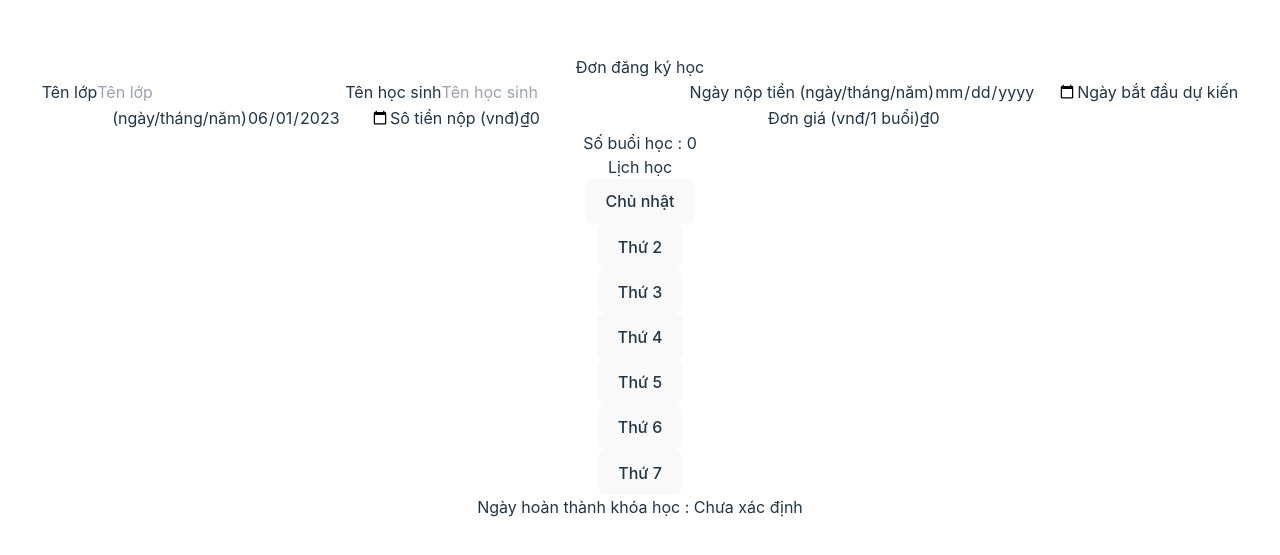
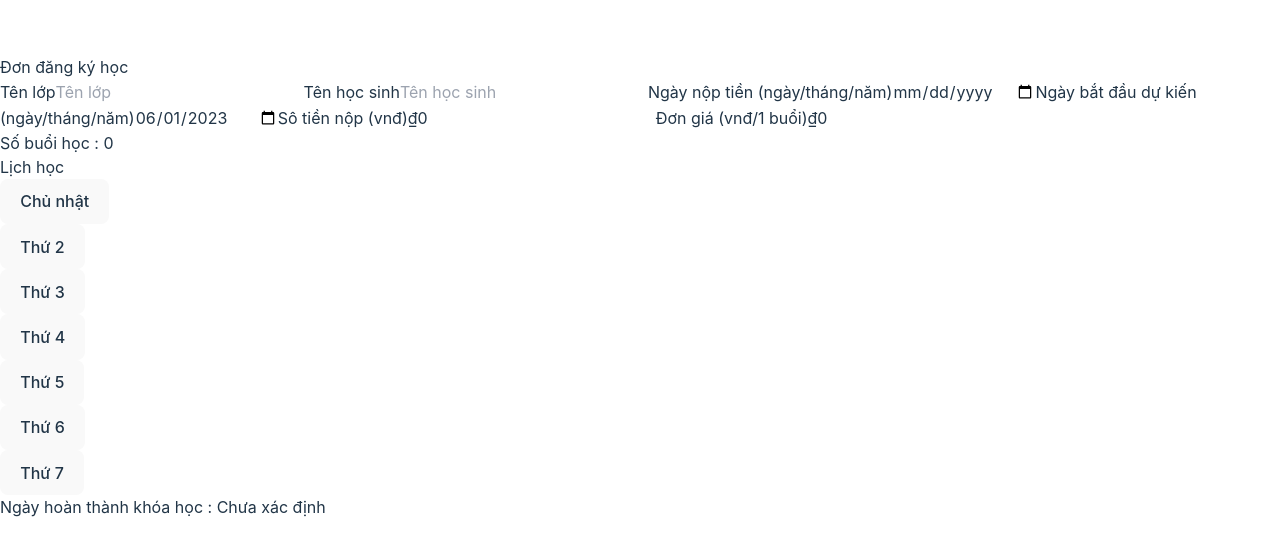
Before and after one commit to phungvansyhb/FindFinishDate, a React (Vite) app: page / in a window 1280 px wide. Shown: the part 113-668 px from the top of the page. Built offline with nearby package versions, Linux system fonts and the light colour scheme.

Commit message:
fix some css

```diff
--- a/src/App.css
+++ b/src/App.css
@@ -1,6 +1,6 @@
-#root {
+/* #root {
   max-width: 1280px;
   margin: 0 auto;
   padding: 2rem;
   text-align: center;
-}
+} */
--- a/src/App.tsx
+++ b/src/App.tsx
@@ -42,7 +42,7 @@ function App() {
         }
         currentDate = currentDate.add(1, 'day');
       }
-      return currentDate.subtract(1, 'day');
+      return currentDate;
     }
     else return false
 
@@ -51,11 +51,12 @@ function App() {
 
 
   return (
-    <>
-      <p className="text-3xl font-bold mb-4">
-        Đơn đăng ký học
-      </p>
-      <div className='flex flex-col gap-4'>
+    <section className='px-2'>
+
+      <div className='flex flex-col gap-4 py-8'>
+        <p className="text-4xl font-bold mb-4">
+          Đơn đăng ký học
+        </p>
         <label htmlFor='class' className='font-semibold text-left'>Tên lớp</label>
         <input name='class' id='class' className="form-input px-4 py-3 rounded-full dark:text-black" placeholder='Tên lớp' />
 
@@ -78,20 +79,19 @@ function App() {
 
         <label htmlFor='numberLesson' className='font-semibold text-left'>Đơn giá (vnđ/1 buổi)</label>
 
-        <CurrencyInput defaultValue={100_000} value={moneyPerLesson} setValue={setmoneyPerLesson} />
+        <CurrencyInput value={moneyPerLesson} setValue={setmoneyPerLesson} />
         <div className='text-left font-xs text-slate-500'>Số buổi học :  {numberLesson ? numberLesson : 0} </div>
         <label htmlFor='numberLesson' className='font-semibold text-left'>Lịch học</label>
-        <div className='flex gap-4'>
+        <div className='flex gap-4 flex-wrap'>
           {DAYS.map(item => <div key={item.value}>
             {renderButtonSchedule(item)}
           </div>)}
         </div>
-
         <div className='text-xl text-slate-500 mt-4 font-semibold'>
           Ngày hoàn thành khóa học : {endDate() !== false ? (endDate() as dayjs.Dayjs).locale('vi').format('dddd, DD-MMMM-YYYY') : 'Chưa xác định'} </div>
 
       </div>
-    </>
+    </section>
   )
 }
 
--- a/src/CurrencyInput.tsx
+++ b/src/CurrencyInput.tsx
@@ -2,12 +2,11 @@ import React from 'react';
 import { VNCurrencyFormatter } from './util';
 
 type Props = {
-    defaultValue?: number,
     value: number,
     setValue: React.Dispatch<React.SetStateAction<number>>
 }
 
-function CurrencyInput({ value, setValue, defaultValue }: Props) {
+function CurrencyInput({ value, setValue }: Props) {
 
     const handleInputChange = (event: any) => {
         const inputValue = event.target.value;
@@ -21,7 +20,6 @@ function CurrencyInput({ value, setValue, defaultValue }: Props) {
 
     return (
         <input
-            defaultValue={defaultValue}
             className="form-input px-4 py-3 rounded-full dark:text-black"
             type="text"
             value={formatCurrency(value)}
```
